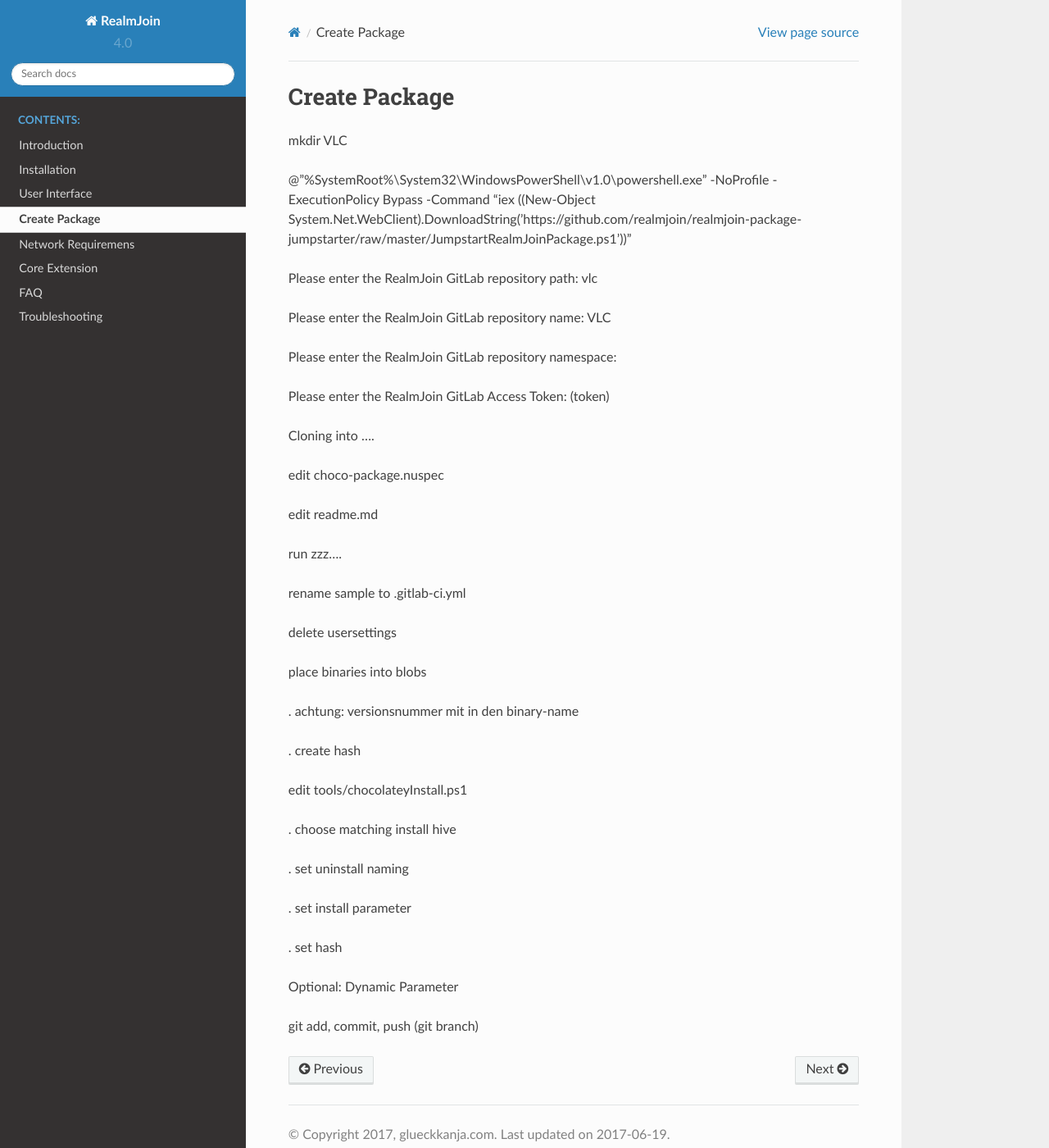
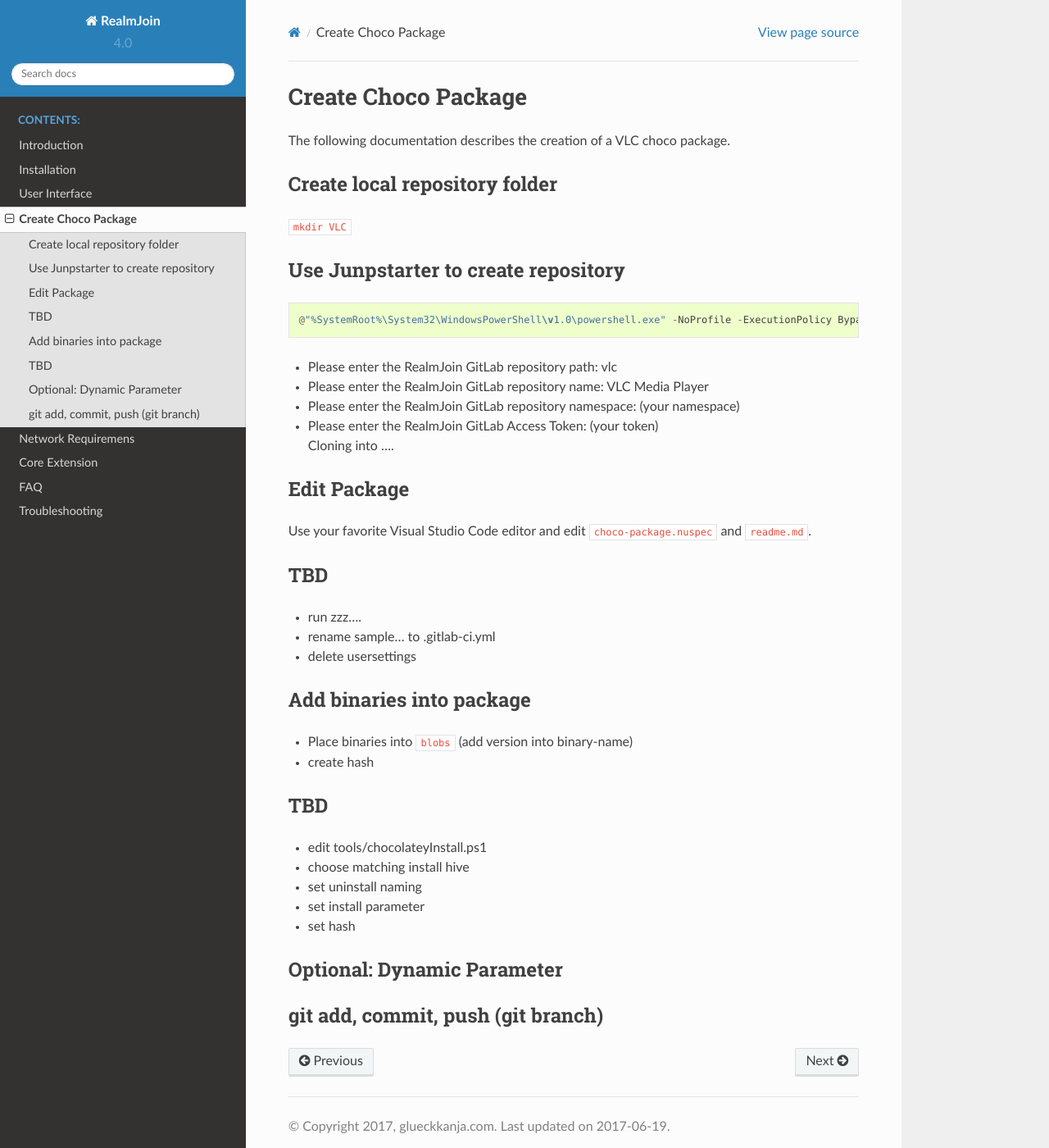
Before and after one commit to bb-froggy/realmjoin-docs, a Sphinx documentation site: the page built from docs/create-package.md, in a window 1280 px wide and 1400 px high. Shown: the whole window at 82% size. Built offline with Sphinx 7.4.7 and the Read the Docs theme 2.0.0, drawn with Linux system fonts in a browser that asks for light colours.

Commit message:
update create package

````diff
--- a/docs/create-package.md
+++ b/docs/create-package.md
@@ -1,49 +1,45 @@
-# Create Package
+# Create Choco Package
 
-mkdir VLC
+The following documentation describes the creation of a VLC choco package.
 
+## Create local repository folder
+
+```mkdir VLC```
+
+## Use Junpstarter to create repository
+
+```
 @"%SystemRoot%\System32\WindowsPowerShell\v1.0\powershell.exe" -NoProfile -ExecutionPolicy Bypass -Command "iex ((New-Object System.Net.WebClient).DownloadString('https://github.com/realmjoin/realmjoin-package-jumpstarter/raw/master/JumpstartRealmJoinPackage.ps1'))"
+```
 
-
-Please enter the RealmJoin GitLab repository path: vlc
-
-Please enter the RealmJoin GitLab repository name: VLC
-
-Please enter the RealmJoin GitLab repository namespace:
-
-Please enter the RealmJoin GitLab Access Token: (token)
-
+* Please enter the RealmJoin GitLab repository path: vlc
+* Please enter the RealmJoin GitLab repository name: VLC Media Player
+* Please enter the RealmJoin GitLab repository namespace: (your namespace)
+* Please enter the RealmJoin GitLab Access Token: (your token)
 Cloning into ....
 
+## Edit Package
 
+Use your favorite Visual Studio Code editor and edit ```choco-package.nuspec``` and ```readme.md```.
 
-edit choco-package.nuspec
+## TBD
 
-edit readme.md
+* run zzz....
+* rename sample... to .gitlab-ci.yml
+* delete usersettings
 
-run zzz....
+## Add binaries into package
 
-rename sample to .gitlab-ci.yml
+* Place binaries into ```blobs``` (add version into binary-name)
+* create hash
 
-delete usersettings
+## TBD
 
-place binaries into blobs
+* edit tools/chocolateyInstall.ps1
+* choose matching install hive
+* set uninstall naming
+* set install parameter
+* set hash
 
-. achtung: versionsnummer mit in den binary-name
-
-. create hash
-
-edit tools/chocolateyInstall.ps1
-
-. choose matching install hive
-
-. set uninstall naming
-
-. set install parameter
-
-. set hash
-
-
-Optional: Dynamic Parameter
-
-git add, commit, push (git branch)
+## Optional: Dynamic Parameter
+## git add, commit, push (git branch)
````
